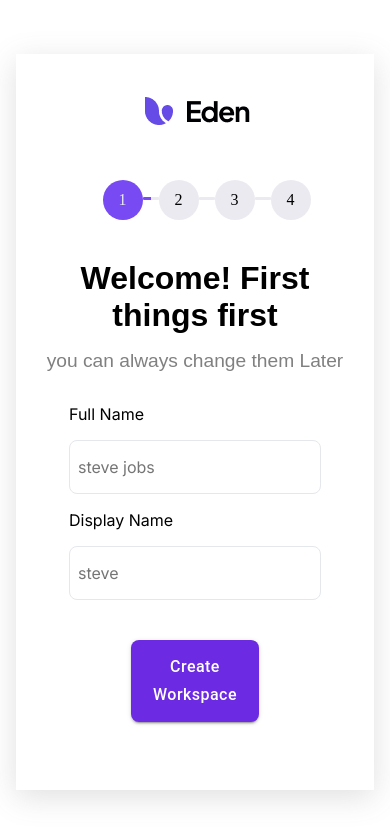
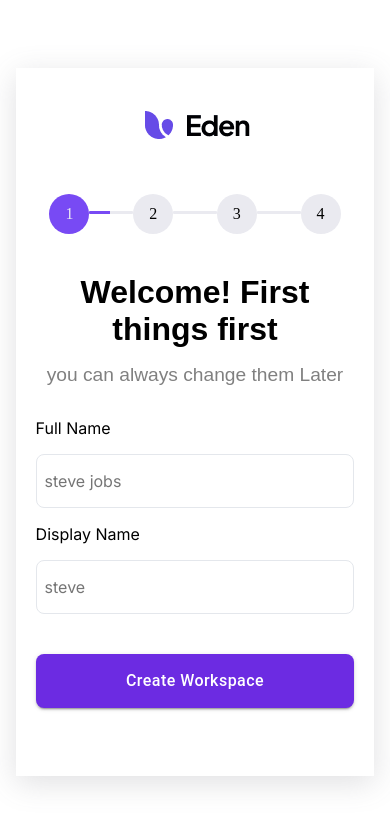
Before and after one commit to gokuljs/Workspace-onboarding-process, a React (Create React App) app: page / in a window 390 px wide. Shown: the top 840 px of the page. Built offline with nearby package versions, Linux system fonts and the light colour scheme; the HTML template or start-up script is replaced by a standard one.

Commit message:
responsive fixes

```diff
--- a/src/Components/core/Buttons/CTAButton/styles.tsx
+++ b/src/Components/core/Buttons/CTAButton/styles.tsx
@@ -1,6 +1,5 @@
 import { styled, Button } from "@mui/material";
 export const CtaButtonWrapper = styled(Button)`
-  background: green;
   padding: 0.725rem 1rem;
   background-color: #6c2be2;
   color: #fff;
@@ -15,4 +14,7 @@ export const CtaButtonWrapper = styled(Button)`
     background-color: #fff;
     border: 1px solid #6c2be2;
   }
+  @media screen and (max-width: 600px) {
+    width: 100%;
+  }
 `;
--- a/src/Pages/HomePage/Steps/styles.tsx
+++ b/src/Pages/HomePage/Steps/styles.tsx
@@ -27,6 +27,9 @@ export const InputContainer = styled(Grid)`
       color: #667085;
       font-family: Inter;
     }
+  }
+  @media screen and (max-width: 600px) {
+    width: 100%;
   }
 `;
 export const CustomInput = styled("input")`
--- a/src/Pages/HomePage/index.tsx
+++ b/src/Pages/HomePage/index.tsx
@@ -8,7 +8,7 @@ import eden from "../../assets/images/eden.png";
 import Setup from "./Steps/Setup";
 import Planning from "./Steps/Planning";
 import CtaButton from "../../Components/core/Buttons/CTAButton";
-
+import CheckCircleIcon from "@mui/icons-material/CheckCircle";
 import Box from "@mui/material/Box";
 import Stepper from "@mui/material/Stepper";
 import Step from "@mui/material/Step";
@@ -128,6 +128,17 @@ function HomePage() {
           </Stepper>
         </Box>
       </Grid>
+      {integrationStep === IntegrationStepsProps.COMPLETED && (
+        <Grid
+          container
+          xs={12}
+          display="flex"
+          justifyContent="center"
+          alignContent="center"
+        >
+          <CheckCircleIcon className="celebration-icon" />
+        </Grid>
+      )}
       <Grid container xs={12}>
         <Header
           heading={integrationHeaderInfo()?.header}
--- a/src/Pages/HomePage/styles.tsx
+++ b/src/Pages/HomePage/styles.tsx
@@ -15,6 +15,13 @@ export const HomePageWrapper = styled(Grid)`
   .stepperContainer {
     margin: 2rem 0rem;
     width: 60%;
+    @media screen and (max-width: 600px) {
+      width: 100%;
+    }
+  }
+  .celebration-icon {
+    font-size: 5rem;
+    color: rgba(120, 74, 244, 1);
   }
 `;
 
```
Also changed, not shown: 1 other file (tests, documents, lock files or other folders).
